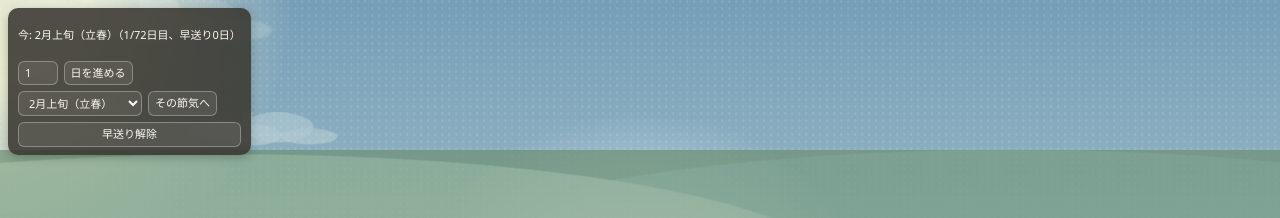
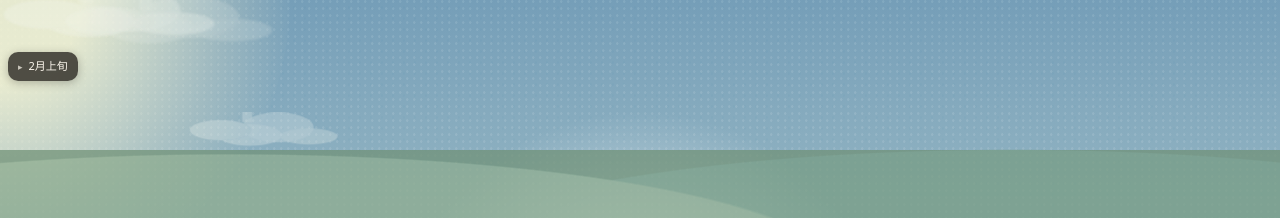
Before and after one commit to compass505/soranomeguri, a website with bundled scripts: page index.html in a window 1280 px wide. Shown: the top 218 px of the page. Built offline with nearby package versions, Linux system fonts and the light colour scheme; animation ran at ten frames a second.

Commit message:
日送りパネルをたためるようにする
<details>/<summary>で折りたたみ式に変更。閉じると「▸ 8月下旬」の
小さな札1枚になる。位置もHUDの日付表示と重ならないよう少し下へ。

```diff
--- a/index.html
+++ b/index.html
@@ -98,7 +98,9 @@
     <div id="bag"></div>
   </div>
 
-  <div id="dev-panel" hidden>
+  <details id="dev-panel" hidden>
+    <summary id="dev-summary">季節</summary>
+    <div class="dev-body">
       <p id="dev-now"></p>
       <div class="dev-row">
         <input type="number" id="dev-days" min="1" step="1" value="1">
@@ -110,6 +112,7 @@
       </div>
       <button id="dev-reset" type="button">早送り解除</button>
     </div>
+  </details>
 </div>
 <script type="module" src="js/game.js"></script>
 <script>
--- a/js/game.js
+++ b/js/game.js
@@ -57,6 +57,7 @@ function setupDevPanel() {
   panel.hidden = false;
 
   const cal = S.gameCalendar(st);
+  el('dev-summary').textContent = cal.sekkiMonth;
   el('dev-now').textContent = `今: ${cal.sekkiMonth}（${cal.sekki}）（${cal.dayOfYear + 1}/${DAYS_PER_YEAR}日目、早送り${S.devShiftDays()}日）`;
 
   const sel = el('dev-sekki');
--- a/style.css
+++ b/style.css
@@ -511,13 +511,24 @@ input[type=range]::-moz-range-thumb {
 #bag .hint { font-size: 11px; opacity: .55; align-self: center; }
 
 /* --- 日送りツール（希少な天気を待たずに確かめる用） --- */
+/* たたむと小さな札1枚、開くと中身が下に伸びる（<details>のネイティブな折りたたみ） */
 #dev-panel {
-  position: fixed; z-index: 40; top: 8px; left: 8px;
+  position: fixed; z-index: 40; top: 52px; left: 8px;
   background: rgba(58,55,48,0.88); color: #fdf8ee;
-  border-radius: 10px; padding: 8px 10px;
-  font-size: 11px; line-height: 1.5; display: grid; gap: 6px;
+  border-radius: 10px; font-size: 11px; line-height: 1.5;
   box-shadow: 0 2px 10px rgba(0,0,0,.25);
 }
+#dev-summary {
+  list-style: none; cursor: pointer; user-select: none;
+  padding: 6px 10px; display: flex; align-items: center; gap: 6px;
+  white-space: nowrap;
+}
+#dev-summary::-webkit-details-marker { display: none; }
+#dev-summary::before {
+  content: "▸"; font-size: 9px; opacity: .7; transition: transform .15s ease;
+}
+#dev-panel[open] #dev-summary::before { transform: rotate(90deg); }
+.dev-body { display: grid; gap: 6px; padding: 0 10px 8px; }
 #dev-panel .dev-row { display: flex; gap: 6px; }
 #dev-panel input, #dev-panel select, #dev-panel button {
   font: inherit; font-size: 11px; border-radius: 6px; border: 1px solid rgba(255,255,255,.3);
```
Lines whose indentation alone changed are shown as unchanged.
